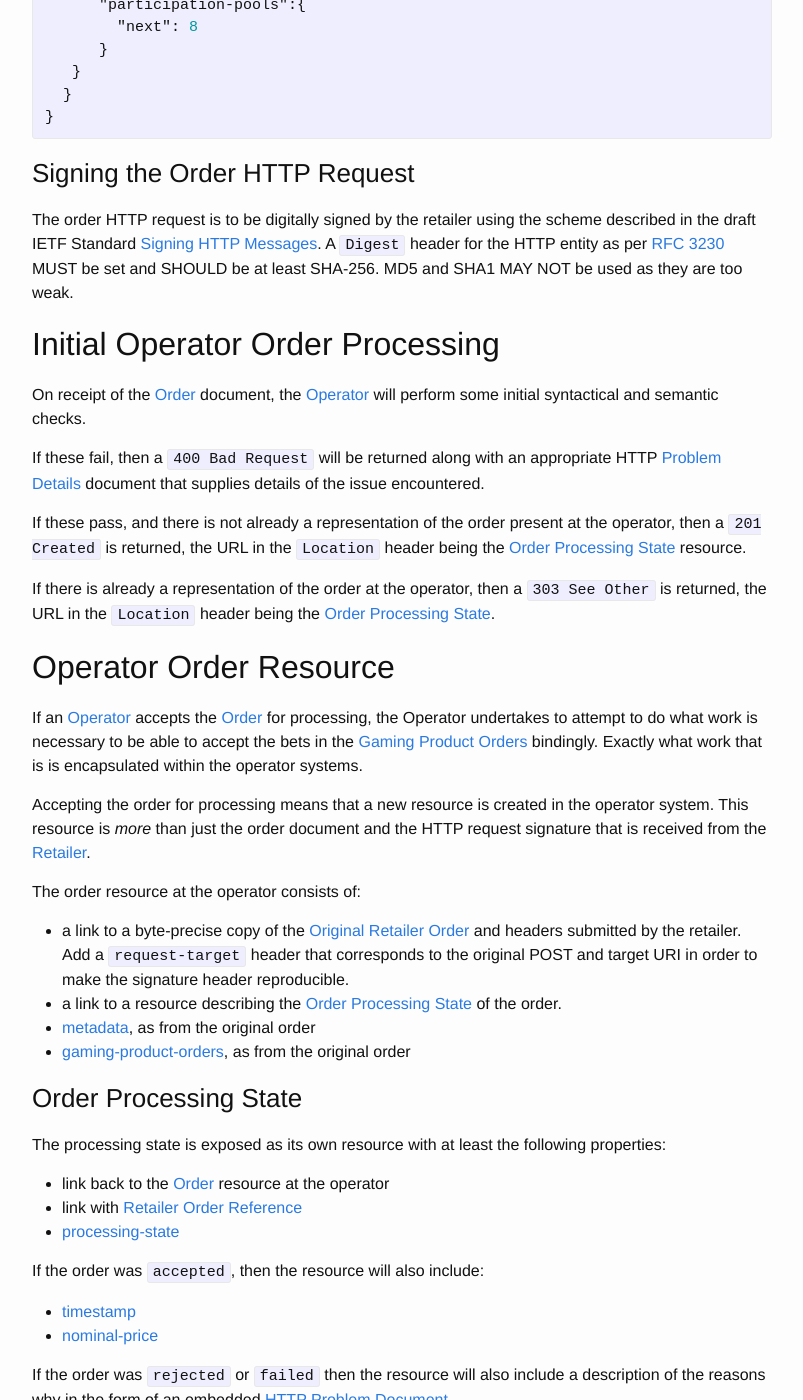
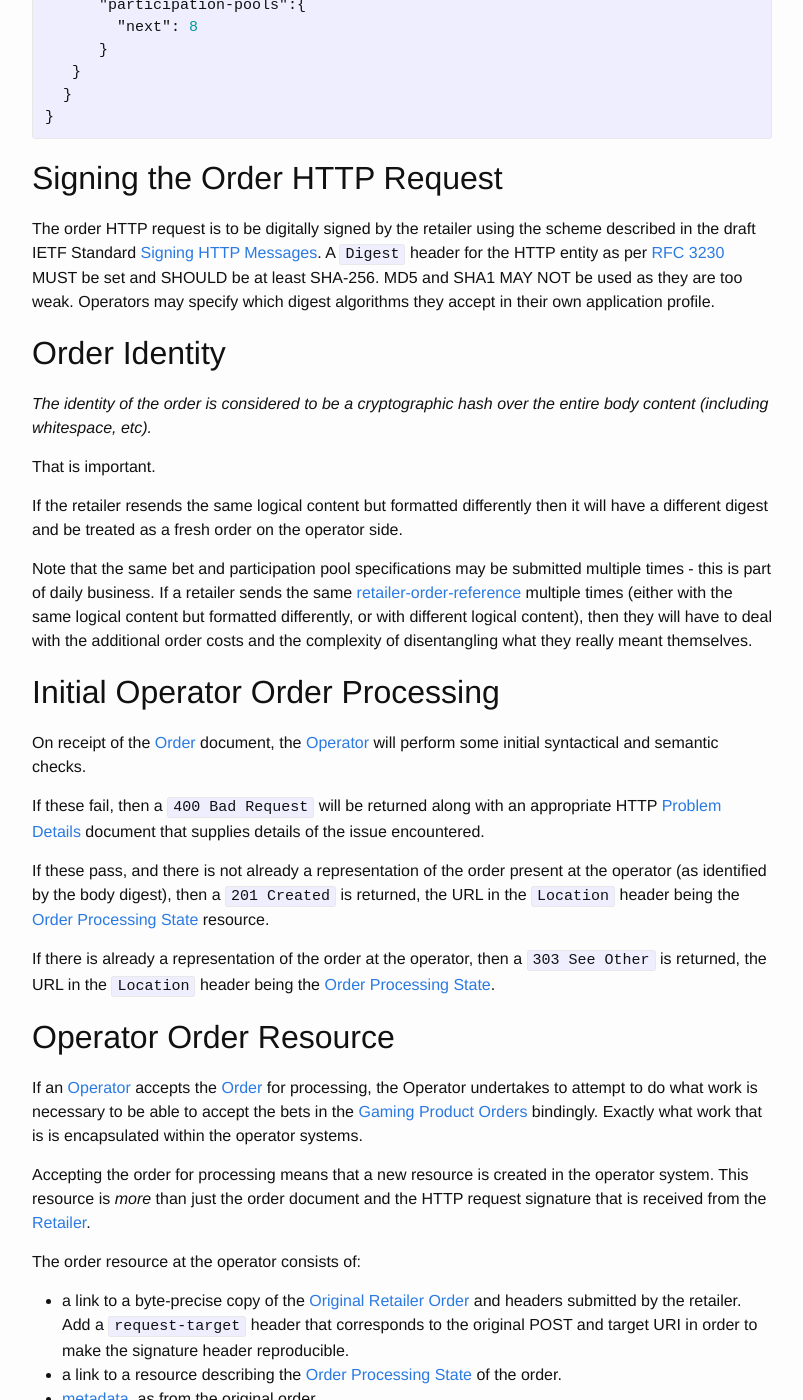
Before and after one commit to lotteries-io/lotteries-io.github.io, a Jekyll site: the page built from _application-profiles/lotteries-io-order.md, in a window 1280 px wide and 1400 px high, scrolled down 2007 px. Shown: the whole window, without its empty margins (238-1041 px from the left). Built offline with Jekyll 4.4.1, drawn with Linux system fonts in a browser that asks for light colours; some of the changed text lies outside the part shown.

Commit message:
Clarified order identity as being body digest.

```diff
--- a/_application-profiles/lotteries-io-order.md
+++ b/_application-profiles/lotteries-io-order.md
@@ -21,8 +21,8 @@ Informed by the Semantic Web, and Linked Data, the majority of metadata can be g
 The following properties are expected:
 
 - [retailer](../properties/retailer). The object should include a `href` property which is the URI that is agreed to represent the retailer. May be allocated by the operator.
-- [retail-customer](../properties/retail-customer). An object that should include a `href` property with a value that is the URI that represents the [Retail Customer](../concepts/retail-customer).
-- [retailer-order-reference](../properties/retailer-order-reference). An object that should include a `href` property with a value that is the URI that represents the identity of the [Order](../concepts/order) at the retailer. May be used for correlation purposes. Operator application profiles may specify that more customer detail should be supplied.
+- [retail-customer](../properties/retail-customer). An object that should include a `href` property with a value that is the URI that represents the [Retail Customer](../concepts/retail-customer). Operator application profiles may specify that more customer detail should be supplied.
+- [retailer-order-reference](../properties/retailer-order-reference). An object that should include a `href` property with a value that is the URI that represents the identity of the [Order](../concepts/order) at the retailer. May be used for correlation purposes.
 - [creation-timestamp](../properties/creation-date), the date and time when the order document was created at the retailer. This may be used to interpret the retailer's intentions with regard to the [Participation Pools](../concepts/participation-pool) the [Participation Pool Specification](../concepts/participation-pool-specification) in the [Gaming Product Orders](../concepts/gaming-product-order) defined below.
 
 
@@ -80,8 +80,18 @@ For example:
 }
 {% endhighlight %}
 
-### Signing the Order HTTP Request
-The order HTTP request is to be digitally signed by the retailer using the scheme described in the draft IETF Standard [Signing HTTP Messages](https://tools.ietf.org/html/draft-cavage-http-signatures-03). A `Digest` header for the HTTP entity as per [RFC 3230](http://tools.ietf.org/html/rfc3230) MUST be set and SHOULD be at least SHA-256. MD5 and SHA1 MAY NOT be used as they are too weak.
+## Signing the Order HTTP Request
+The order HTTP request is to be digitally signed by the retailer using the scheme described in the draft IETF Standard [Signing HTTP Messages](https://tools.ietf.org/html/draft-cavage-http-signatures-03). A `Digest` header for the HTTP entity as per [RFC 3230](http://tools.ietf.org/html/rfc3230) MUST be set and SHOULD be at least SHA-256. MD5 and SHA1 MAY NOT be used as they are too weak. Operators may specify which digest algorithms they accept in their own application profile.
+
+## Order Identity
+
+*The identity of the order is considered to be a cryptographic hash over the entire body content (including whitespace, etc).*
+
+That is important.
+
+If the retailer resends the same logical content but formatted differently then it will have a different digest and be treated as a fresh order on the operator side.
+
+Note that the same bet and participation pool specifications may be submitted multiple times - this is part of daily business. If a retailer sends the same [retailer-order-reference](../properties/retailer-order-reference) multiple times (either with the same logical content but formatted differently, or with different logical content), then they will have to deal with the additional order costs and the complexity of disentangling what they really meant themselves.
 
 ## Initial Operator Order Processing
 
@@ -89,7 +99,7 @@ On receipt of the [Order](../concepts/order) document, the [Operator](../concept
 
 If these fail, then a `400 Bad Request` will be returned along with an appropriate HTTP [Problem Details](https://tools.ietf.org/html/draft-ietf-appsawg-http-problem-00) document that supplies details of the issue encountered.
 
-If these pass, and there is not already a representation of the order present at the operator, then a `201 Created` is returned, the URL in the `Location` header being the [Order Processing State](../concepts/order-processing-state) resource.
+If these pass, and there is not already a representation of the order present at the operator (as identified by the body digest), then a `201 Created` is returned, the URL in the `Location` header being the [Order Processing State](../concepts/order-processing-state) resource.
 
 If there is already a representation of the order at the operator, then  a `303 See Other` is returned, the URL in the `Location` header being the [Order Processing State](../concepts/order-processing-state).
 
```
